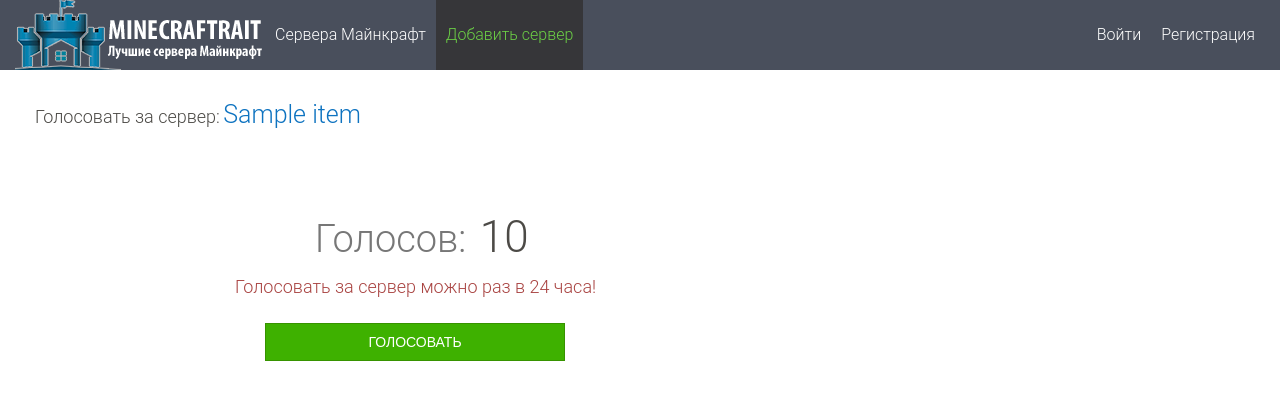
After one commit to iworkshop84/mine, a PHP site: template views/servers/vote.php in a window 1280 px wide. The commit adds this page. Shown: the top 400 px of the page. Run offline with PHP 8.4, Linux system fonts and the light colour scheme; the template is opened without the code that fills it: most values are stand-ins (such as "Sample title", 1, 10 or a date in 2020).

Commit message:
Сделал голосование, проверку по айпи, увеличение счётчика в таблице серверов и очистку по крону - ежедневно(для списка айпишек с которых голосовали) и ежемесячно для общего списка голосов
Signed-off-by: iworkshop <iworkshop84@gmail.com>

```diff
--- a/classes/DB.php
+++ b/classes/DB.php
@@ -50,4 +50,9 @@ class DB{
         return $this->dbh->lastInsertId();
     }
 
+    public function truncateTable($table)
+    {
+        // пока пусть висит в воздухе
+    }
+
 }
--- a/cron.php
+++ b/cron.php
@@ -9,7 +9,7 @@ use App\Classes\ServerQuery;
 $server = new ServersModel();
 
 $items = ServersModel::findAll();
-//var_dump($items);
+
 
 
 foreach ($items as $item){
--- a/views/servers/all.php
+++ b/views/servers/all.php
@@ -132,7 +132,7 @@
                 <div class="splayers"><?= $item->players .' из '. $item->maxplayers;?></div>
 
                 <div class="sversion"><?= $item->version ?></div>
-
+                <div class="sversion"><?= $item->votes ?></div>
             </div>
         <?php endforeach; ?>
         </div>
--- a/views/servers/style.css
+++ b/views/servers/style.css
@@ -692,8 +692,9 @@ body {
 
 #auth{
     width: 300px;
+}
 
-}
+
 
 
 #auth input.forminput{
@@ -960,3 +961,100 @@ a.knopka {
     background: #3E5E7F;
     border-color: #3E5E7F;
 }
+
+#mainserverinfo{
+   float: left;
+   width: 850px;
+}
+
+#rightsidebar{
+    float: left;
+    width: 390px;
+    padding:0 0 0 10px;
+}
+
+#rightsidebar button.serveronevote{
+    font-size: 14px;
+    width: 100%;
+    color: #fff; /* цвет текста */
+    text-transform: uppercase;
+    user-select: none; /* убирать выделение текста */
+    background: #3eb100; /* фон кнопки */
+    border: 1px solid;
+    border-color: #379300;
+    padding: .7em 1.5em; /* отступ от текста */
+    outline: none; /* убирать контур в Mozilla */
+}
+
+#rightsidebar button.serveronevote:hover {
+    background: green;
+    border-color: green;
+} /* при наведении курсора мышки */
+#rightsidebar button.serveronevote:active {
+    background: #3E5E7F;
+    border-color: #3E5E7F;
+}
+
+#votetitle{
+    width: 750px;
+    padding: 20px 0 0 20px;
+}
+
+#votetitle span.text{
+    font-size: 18px;
+}
+#votetitle span.name{
+    font-size: 25px;
+    color: #0e73c0;
+}
+
+#votecount{
+    padding:100px 0 0 300px;
+}
+
+#votecount span.text{
+    font-size: 38px;
+    color: #777;
+}
+
+#votecount span.count{
+    font-size: 44px;
+    padding: 0 0 0 10px;
+}
+
+#vstoptext{
+    float: left;
+    padding:20px 0 0 220px;
+}
+
+#vstoptext span.text{
+    font-size: 18px;
+    color:#a94442;
+}
+
+#vote{
+    width: 300px;
+    padding: 20px 0 0 250px;
+}
+
+#vote button.serveronevote{
+    font-size: 14px;
+    width: 100%;
+    color: #fff; /* цвет текста */
+    text-transform: uppercase;
+    user-select: none; /* убирать выделение текста */
+    background: #3eb100; /* фон кнопки */
+    border: 1px solid;
+    border-color: #379300;
+    padding: .7em 1.5em; /* отступ от текста */
+    outline: none; /* убирать контур в Mozilla */
+}
+
+#vote button.serveronevote:hover {
+    background: green;
+    border-color: green;
+} /* при наведении курсора мышки */
+#vote button.serveronevote:active {
+    background: #3E5E7F;
+    border-color: #3E5E7F;
+}
--- /dev/null
+++ b/views/servers/vote.php
@@ -0,0 +1,80 @@
+<!DOCTYPE html>
+<html lang="ru">
+<head>
+    <meta charset="UTF-8">
+    <link rel="stylesheet" href="/views/servers/style.css" type="text/css" media="screen" />
+    <link rel="icon" href="/favicon.ico" type="image/x-icon">
+
+    <title> Прголосовать за сервер <?= $items->name ?> </title>
+    <meta name="description" content="<?= $items->name ?> - айпи адрес, отзывы и описание сервера на мониторинге Майнкрафт" />
+    <meta name="keywords" content="ip адрес, сервера minecraft, рейтинг, описание" />
+</head>
+
+<body>
+<div id="header">
+
+    <div id="headermenu">
+        <div id="headernav">
+
+            <div id="logo"></div>
+            <div id="topmenu">
+
+                <a href="<?= '/' ?>">Сервера Майнкрафт</a>
+                <a href="<?= '/Servers/Add/' ?>" class="servadd">Добавить сервер</a>
+
+            </div>
+
+            <div id="authmenu">
+                <?php if(isset($_SESSION['uid'])): ?>
+                    <ul>
+                        <li> <a href="<?= '/Users/Logout' ?>">Выйти</a></li>
+                        <li><a href="<?= '/Users/Profile' ?>">Профиль</a></li>
+                        <li><a href="<?= '/Users/Servers' ?>">Список серверов</a></li>
+
+                    </ul>
+                <?php else: ?>
+                    <ul>
+                        <li><a href="<?= '/Users/Register' ?>">Регистрация</a></li>
+                        <li><a href="<?= '/Users/Login' ?>">Войти</a></li>
+                    </ul>
+
+                <?php endif; ?>
+            </div>
+
+        </div>
+    </div>
+</div>
+
+
+<div class="clear"></div>
+
+
+<div id="page">
+
+    <div id="posts">
+        <div id="votetitle">
+            <span class="text">Голосовать за сервер:</span> <span class="name"><?= $items->name?></span>
+        </div>
+
+        <div id="votecount">
+            <span class="text"> Голосов:</span>
+            <span class="count"><?= $items->votes ?></span>
+        </div>
+
+        <div class="clear"></div>
+        <div id="vstoptext">
+            <span class="text"> Голосовать за сервер можно раз в 24 часа!</span>
+        </div>
+        <div class="clear"></div>
+
+
+        <form action="/servers/vote/<?= $items->id ?>" method="post" enctype="multipart/form-data" id="vote">
+            <div class="formgrup"><button class="serveronevote" type="submit" name="uservote">Голосовать</button></div>
+        </form>
+
+    </div>
+
+</div>
+
+</body>
+</html>
```
Also changed, not shown: controllers/Servers.php (+40 -3 lines), crondayvote.php (added, +7 -0 lines), cronmonthcvote.php (added, +18 -0 lines), index.php (+0 -21 lines), models/Servers.php (+42 -0 lines), models/Votes.php (added, +33 -0 lines), views/servers/one.php (+12 -10 lines).
